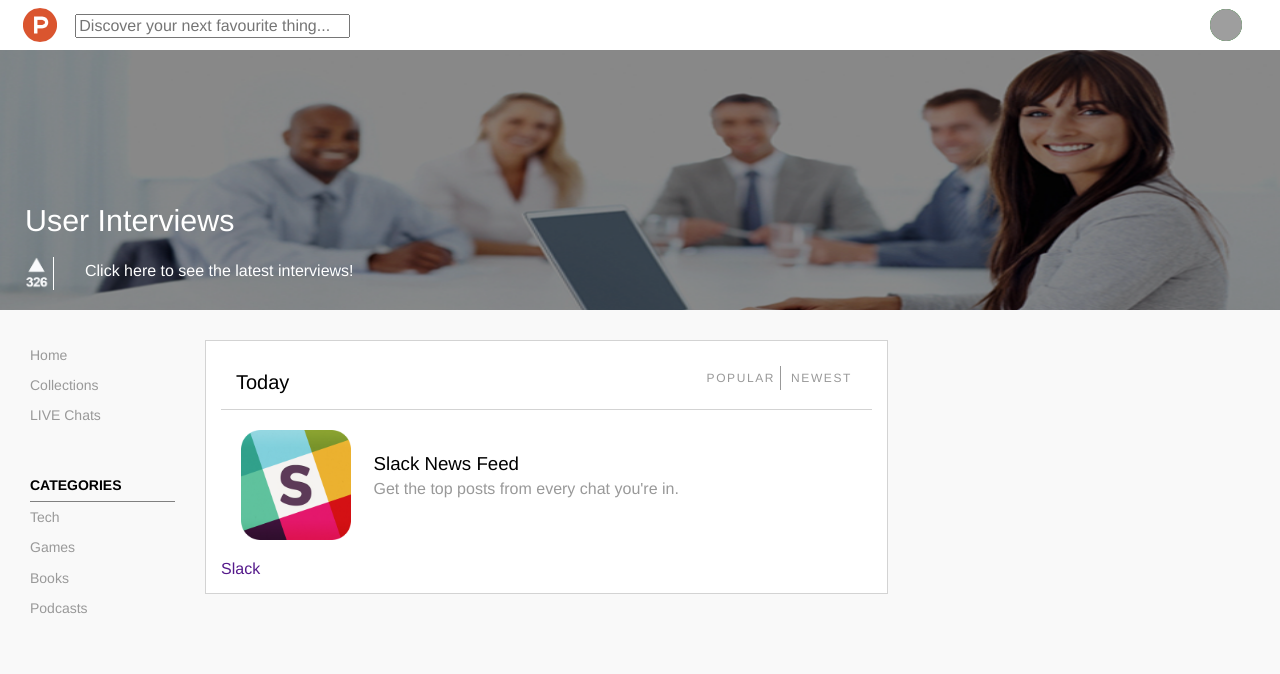
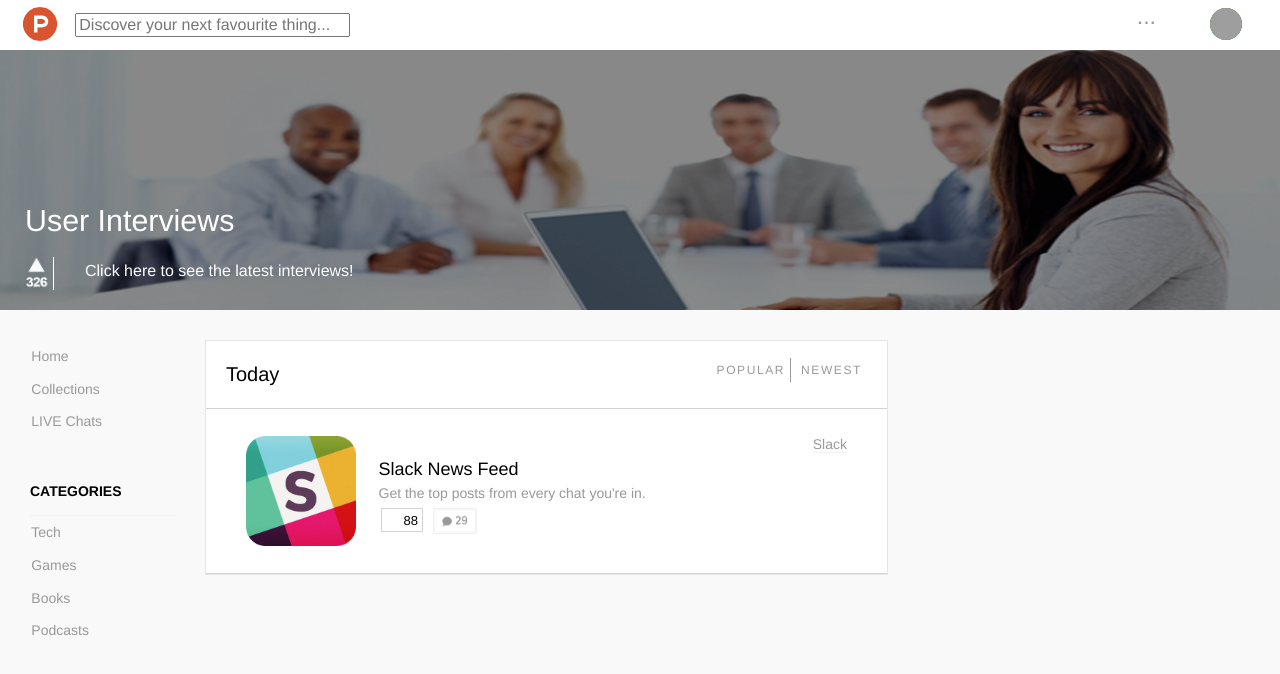
Before and after one commit to SilverS1/product_hunt, a plain HTML site: page index.html in a window 1280 px wide. Shown: the top 674 px of the page. Drawn offline with Linux system fonts and the light colour scheme; grey boxes are pictures that could not be loaded.

Commit message:
Colors complete, product options added

```diff
--- /dev/null
+++ b/css/header.css
@@ -0,0 +1,47 @@
+/*******************
+	HEADER
+*******************/
+
+.header {
+	height: 50px;
+	padding: 3px 1.4%;
+	background-color: #FFF;
+}
+
+.logo {
+	float: left;
+	margin: .2%;
+}
+
+.search {
+	float: left;
+	margin: 10px 1%;
+	width: 275px;
+	font-size: 100%;
+}
+
+.header-right {
+	float: right;
+	width: 10%;
+}
+
+.dropdown-menu {
+	float: left;
+	line-height: 2em;
+	letter-spacing: 2px;
+	font-weight: bold;
+	color: #999;
+}
+
+.dropdown-content {
+
+}
+
+.profile-pic {
+	border-radius: 100%;
+	height: 32px;
+	width: 32px;
+	float: right;
+	background-color: green;
+	margin: 5px 20px 0 0;
+}
--- /dev/null
+++ b/css/hero.css
@@ -0,0 +1,48 @@
+/*******************
+	HERO
+*******************/
+
+.hero:hover {
+	-webkit-filter: grayscale;
+	-webkit-filter: brightness(80%);
+}
+
+.hero {
+	background-image: url("../images/hero3.png");
+	background-repeat: no-repeat;
+	background-size: 100% 100%;
+	background-position: cover;
+	background-color: black;
+	float: left;
+	width: 100%;
+	height: 260px;
+	position: relative;
+}
+
+.hero-title {
+	color: white;
+	font-weight: normal;
+	font-size: 1.9em;
+	padding: 25px;
+	float: left;
+	position: absolute;
+	bottom: 18%;
+}
+
+.hero-upvote {
+	width: 34px;
+	float: left;
+	position: absolute;
+	bottom: 0;
+	margin: 20px;
+	border-right: 1px solid white;
+}
+
+.hero-content {
+	color: white;
+	padding: 30px;
+	float: left;
+	position: absolute;
+	bottom: 0;
+	left: 55px;
+}
--- a/css/main.css
+++ b/css/main.css
@@ -30,243 +30,123 @@ a {
 }
 
 /*******************
-	BODY
+	CONTENT
 *******************/
 
-.wrapper {
-
-}
-
-/*******************
-	HEADER
-*******************/
-
-.header {
-	height: 50px;
-	padding: .3% 1.4%;
-	background-color: #FFF;
-}
-
-.logo {
-	float: left;
-	margin: .2%;
-}
-
-.search {
-	float: left;
-	margin: 10px 1%;
-	width: 275px;
-	font-size: 100%;
-}
-
-.dropdown-menu {
-	float: right;
-}
-
-.dropdown-content {
-
-}
-
-.profile-pic {
-	border-radius: 100%;
-	height: 32px;
-	width: 32px;
-	float: right;
-	background-color: green;
-	margin: 5px 20px 0 0;
-}
-
-/*******************
-	HERO
-*******************/
-
-
-.hero:hover {
-	-webkit-filter: grayscale;
-	-webkit-filter: brightness(80%);
-}
-
-
-.hero {
-	background-image: url("../images/hero3.png");
-	background-repeat: no-repeat;
-	background-size: 100% 100%;
-	background-position: cover;
-	background-color: black;
-	float: left;
+.content {
 	width: 100%;
-	height: 260px;
-	position: relative;
-}
-
-.hero-title {
-	color: white;
-	font-weight: normal;
-	font-size: 1.9em;
-	padding: 25px;
-	float: left;
-	position: absolute;
-	bottom: 18%;
-}
-
-.hero-upvote {
-	width: 34px;
-	float: left;
-	position: absolute;
-	bottom: 0;
-	margin: 20px;
-	border-right: 1px solid white;
-}
-
-.hero-content {
-	color: white;
-	padding: 30px;
-	float: left;
-	position: absolute;
-	bottom: 0;
-	left: 55px;
-}
-
-/*******************
-	NAVIGATION
-*******************/
-
-.navbar {
-	float: left;
-	/* padding: 2%; */
-	/* background-color: blue; */
-	/* margin-left: 160px; */
-	width: 145px;
-	margin: 30px 15px 0 30px;
-}
-
-.top-nav {
-
-}
-
-.top-nav-link {
-	display: list-item;
-	list-style-type: none;
-	line-height: 30px;
-	font-size: 14px;
-	color: #999;
-}
-
-.top-nav-link:hover {
-	color: black;
-}
-
-.bottom-nav {
-
-}
-
-.bottom-nav-title {
-	margin-top: 40px;
-	padding: 5% 0;
-	border-bottom: 1px solid grey;
-	font-size: 14px;
-	text-transform: uppercase;
-}
-
-.bottom-nav-link {
-	display: list-item;
-	list-style-type: none;
-	font-size: 14px;
-	padding: 5% 0;
-	color: #999;
-}
-
-.bottom-nav-link:hover {
-	color: black;
 }
 
 /*******************
 	MAIN CONTENT
 *******************/
 
-.main {
+.product {
 	background-color: #FFF;
 	float: left;
-	border: 1px solid lightgrey;
-	padding: 15px;
+	border: 1px solid #e6e6e6;
 	margin: 30px 15px;
 	width: 683px;
 }
 
-.main-header {
+.product-header {
 	border-bottom: 1px solid lightgrey;
-	padding: 15px;
+	padding: 22px 20px;
+
 }
 
-.main-header-title {
+.product-header-title {
 	float: left;
 	font-size: 20px;
 	font-weight: normal;
 }
 
-.main-nav {
+.product-nav {
 	float: right;
 	text-transform: uppercase;
 	font-size: 12px;
 	letter-spacing: 1.6px;
 }
 
-.main-nav a {
+.product-nav a {
 	color: #999;
 }
 
-.main-nav a:hover {
+.product-nav a:hover {
 	text-decoration: underline;
 }
 
-.main-nav a:active {
+.product-nav a:active {
 	color: black;
 }
 
-.main-nav-popular {
+.product-nav-popular {
 	border-right: 1px solid #999;
 	padding: 5px;
 }
 
-.main-nav-newest {
+.product-nav-newest {
 	padding: 5px;
 }
 
-.main-section {
-	margin: 20px;
+.product-section:hover {
+	background-color: #f8f8f8;
 }
 
-.main-sect-img {
+.product-section {
+	border-bottom: 1px solid lightgrey;
+	padding: 4% 40px;
+}
+
+.product-sect-img {
 	height: 110px;
 	float: left;
 }
 
-.main-sect-info {
+.product-sect-info {
 	margin: 20px 0 0 20px;
 	float: left;
 }
 
-.main-sect-title {
+.product-sect-title {
 	color: black;
 	font-weight: normal;
 	padding: 2.5px;
+	font-size: 18px
 }
 
-.main-sect-descript {
+.product-sect-descript {
 	color: #999;
 	padding: 2.5px;
+	font-size: 14px;
+}
+
+.product-options {
+
 }
 
 .upvote {
-
+	height: 24px;
+	width: 42px;
+	border: 1px solid lightgrey;
+	padding: 4px;
+	background-color: white;
+	float: left;
+	margin: 5px;
 }
 
-.comments {
-
+.upvotes {
+	color: black;
+	font-size: 13px;
+	float: right;
 }
 
 .comments-icon {
-
+	height: 26px;
+	width: 44px;
+	float: left;
+	margin: 5px;
+	border: 1px solid #f2f2f2;
 }
 
 .add-collection {
@@ -274,9 +154,8 @@ a {
 }
 
 .type {
-
+	float: right;
+	font-size: 14px;
+	color: #999;
+	border-bottom: 1px solid #f3f3f3;
 }
-
-/*******************
-	FOOTER
-*******************/
--- /dev/null
+++ b/css/navigation.css
@@ -0,0 +1,56 @@
+/*******************
+	NAVIGATION
+*******************/
+
+.navbar {
+	float: left;
+	width: 145px;
+	margin: 30px 15px 0 30px;
+}
+
+.top-nav {
+
+}
+
+.top-nav-link {
+	display: list-item;
+	list-style-type: none;
+	line-height: 30px;
+	font-size: 14px;
+	color: #999;
+	padding: 1.3px;
+}
+
+.top-nav-link:hover {
+	color: black;
+	display: inline-block;
+	background-color: #f2f2f2;
+}
+
+.bottom-nav {
+
+}
+
+.bottom-nav-title {
+	margin-top: 30px;
+	padding: 6% 0;
+	line-height: 30px;
+	border-bottom: 1px solid #f2f2f2;
+	font-size: 14px;
+	text-transform: uppercase;
+}
+
+.bottom-nav-link {
+	display: list-item;
+	list-style-type: none;
+	font-size: 14px;
+	color: #999;
+	line-height: 30px;
+	padding: 1.3px;
+}
+
+.bottom-nav-link:hover {
+	color: black;
+	display: inline-block;
+	background-color: #f2f2f2;
+}
--- a/index.html
+++ b/index.html
@@ -3,22 +3,23 @@
 <head>
 	<title>Product Hunt</title>
 	<link rel = "stylesheet" href = "css/main.css" type = "text/css" >
+	<link rel = "stylesheet" href = "css/header.css" >
+	<link rel = "stylesheet" href = "css/hero.css" >
+	<link rel = "stylesheet" href = "css/navigation.css" >
 	<meta charset="utf-8">
-	<script>
-
-	</script>
 </head>
 <body>
-	<div class = "wrapper">
 
 	<header class = "header group">
 
-			<a href = "">
+		<a href = "index.html">
 			<img class = "logo" src = "images/logo.png" >
 		</a>
 		<input class = "search" type = "search" placeholder = "Discover your next favourite thing..." >
 
-			<div class = "dropdown-menu">
+
+		<div class = "header-right" >
+			<div class = "dropdown-menu">...
 				<div class = "dropdown-content">
 					<a href = ""></a>
 					<a href = ""></a>
@@ -35,18 +36,19 @@
 				<img class = "profile-pic" src = "https://38.media.tumblr.com/avatar_4f673b688d73_128.png"
 				alt = "Your profile picture">
 			</a>
+		</div>
 
 	</header>
 
-
 	<a class = "hero-link" href = "">
-			<div class = "hero group">
+		<div class = "hero">
 			<h1 class = "hero-title">User Interviews</h1>
 			<img class = "hero-upvote" src = "images/whiteupvote.png" >
 			<p class = "hero-content">Click here to see the latest interviews!</p>
 		</div>
 	</a>
 
+	<div class = "content">
 
 		<nav class = "navbar">
 			<div class = "top-nav">
@@ -63,40 +65,74 @@
 			</div>
 		</nav>
 
-		<main class = "main group">
+		<div class = "product">
 
-			<div class = "main-header group">
-				<h2 class = "main-header-title">Today</h2>
-				<div class = "main-nav">
-					<a class = "main-nav-popular" href = "">	Popular</a>
-					<a class = "main-nav-newest" href = "">		Newest</a>
+			<div class = "product-header group">
+				<h2 class = "product-header-title">Today</h2>
+				<div class = "product-nav">
+					<a class = "product-nav-popular" href = "">     Popular</a>
+					<a class = "product-nav-newest" href = "">		Newest</a>
 				</div>
 			</div>
 
-			<div class = "main-section group">
 			<a href = "">
-					<img class = "main-sect-img group" src = "images/slack.png" alt = "Product picture">
-					<div class = "main-sect-info group">
-						<h3 class = "main-sect-title">Slack News Feed</h3>
-						<p class = "main-sect-descript">
+				<div class = "product-section group">
+
+					<img class = "product-sect-img" src = "images/slack.png" alt = "Product picture">
+					<div class = "product-sect-info">
+						<h3 class = "product-sect-title">Slack News Feed</h3>
+						<p class = "product-sect-descript">
 							Get the top posts from every chat you're in.
 						</p>
-					</div>
-					<!--
-<div class = "upvote">92</div>
+
+						<div class = "product-options">
+							<button class = "upvote">
+									<p class = "upvotes">88</p>
+							</button>
 							<div class = "comments">
-						<img class = "comments-icon" src = "" alt = "Comments icon">
+								<img class = "comments-icon" src = "images/comments.png" alt = "Comments icon">
 							</div>
 							<div class = "add-collection">
+
+							</div>
+						</div>
+					</div>
+					<p class = "type">Slack</p>
+
+				</div>
+			</a>
+
+
+		<!--
+	<a href = "">
+				<div class = "main-section group">
+						<img class = "main-sect-img group" src = "images/gandalf.jpg" alt = "Product picture">
+						<div class = "main-sect-info group">
+							<h3 class = "main-sect-title">Gandalf</h3>
+							<p class = "main-sect-descript">
+								Gandalf Gandalf Gandalf Gandalf.
+							</p>
+
+							<div class = "upvote">
+								<img src = "">
+								<p>88</p>
+							</p>
+							<div class = "comments">
+								<img class = "comments-icon" src = "images/comments.png" alt = "Comments icon">
+							</div>
+							<div class = "add-collection">
+
+							</div>
+						</div>
+						<p class = "type">Wizard</p>
+
+				</div>
+			</a>
  -->
 
 		</div>
-					<p class = "type">Slack</p>
-				</a>
+
 	</div>
 
-		</main>
-
-	</div>
 </body>
 </html>
```
Also changed, not shown: images/Screen Shot 2016-02-29 at 13.18.17.png (added), images/comments.png (added), images/gandalf.jpg (added), images/upvote.png (added), 4 other files. Lines whose indentation alone changed are shown as unchanged.
